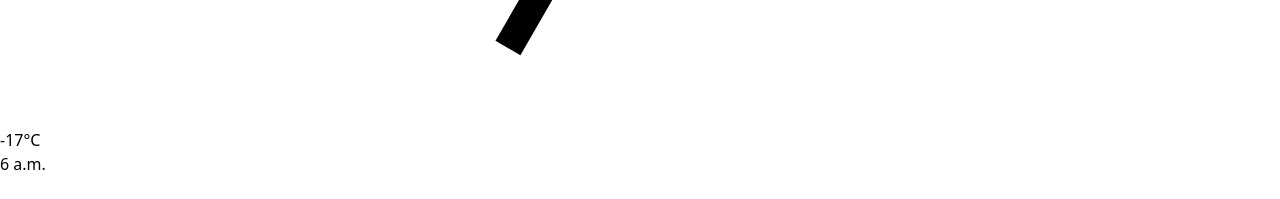
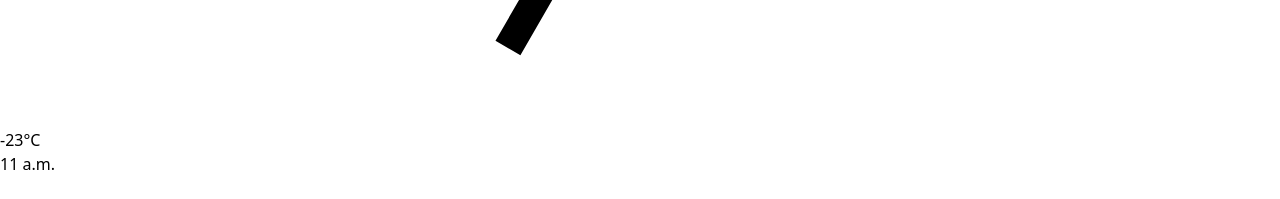
Before and after one commit to mezhmal/goddamn-weather, a Vue app: page /today in a window 1280 px wide. Shown: the part 2800-2999 px from the top of the page. Built offline with nearby package versions, Linux system fonts and the light colour scheme.

Commit message:
render temperature graph

```diff
--- a/src/components/HourByHourWidget.vue
+++ b/src/components/HourByHourWidget.vue
@@ -5,22 +5,46 @@ export interface Props {
   items: WeatherHourItem[]
 }
 const props = defineProps<Props>()
+
+const dayItemWidth = 80 //px
+const graphHeight = 150 //px
+const graphWidth = props.items.length * dayItemWidth
+const tempers = props.items.map((item) => item.temperature)
+const minTemper = Math.min(...tempers)
+const maxTemper = Math.max(...tempers)
+const deltaTemper = maxTemper - minTemper || 1
+const graphHeightRatio = (graphHeight - 8) / deltaTemper
+const graphShift = maxTemper * graphHeightRatio + 4
+const graphVerticalPoints = tempers.map((t) => t * graphHeightRatio * -1 + graphShift)
+const points = graphVerticalPoints
+  .map((point, index) => `${index * dayItemWidth + dayItemWidth / 2}, ${point}`)
+  .join(' ')
 </script>
 
 <template>
-  <div class="root w-full flex-grow flex flex-nowrap overflow-x-auto">
-    <div v-for="item in items" class="p-4 flex flex-col justify-center whitespace-nowrap">
-      <span class="text-xs text-zinc-500 self-center">
-        {{ item.hour }}
-      </span>
-      <img alt="Weather logo" src="@/assets/weather.svg" class="w-8 h-8 self-center" />
-      <div class="self-center">{{ item.temperature }}°C</div>
+  <div class="root w-full">
+    <div class="flex-grow flex flex-nowrap mb-4">
+      <div
+        v-for="item in items"
+        class="flex flex-col justify-center whitespace-nowrap"
+        :class="`w-[${dayItemWidth}px] min-w-[${dayItemWidth}px]`"
+      >
+        <span class="text-xs text-zinc-500 self-center">
+          {{ item.hour }}
+        </span>
+        <img alt="Weather logo" src="@/assets/weather.svg" class="w-8 h-8 self-center" />
+        <div class="self-center">{{ item.temperature }}°C</div>
+      </div>
     </div>
+    <svg xmlns="http://www.w3.org/2000/svg" :height="graphHeight" :width="graphWidth">
+      <polyline :points="points" fill="none" stroke="black" />
+    </svg>
   </div>
 </template>
 
 <style scoped>
 .root {
+  overflow-x: auto;
   scrollbar-width: none;
 }
 
--- a/src/pages/TodayPage.vue
+++ b/src/pages/TodayPage.vue
@@ -5,28 +5,36 @@ import type { WeatherHourItem } from '@/model'
 
 const data: WeatherHourItem[] = [
   {
-    hour: '5 a.m.',
+    hour: '10 a.m.',
+    temperature: -23,
+  },
+  {
+    hour: '11 a.m.',
+    temperature: -22,
+  },
+  {
+    hour: '12 a.m.',
     temperature: -17,
   },
   {
-    hour: '6 a.m.',
+    hour: '1 p.m.',
+    temperature: -16,
+  },
+  {
+    hour: '2 p.m.',
+    temperature: -15,
+  },
+  {
+    hour: '3 p.m.',
     temperature: -17,
   },
   {
-    hour: '7 a.m.',
-    temperature: -16,
+    hour: '4 p.m.',
+    temperature: -19,
   },
   {
-    hour: '8 a.m.',
-    temperature: -15,
-  },
-  {
-    hour: '9 a.m.',
-    temperature: -13,
-  },
-  {
-    hour: '10 a.m.',
-    temperature: -9,
+    hour: '5 p.m.',
+    temperature: -20,
   },
 ]
 </script>
--- a/src/pages/TomorrowPage.vue
+++ b/src/pages/TomorrowPage.vue
@@ -44,6 +44,30 @@ const data: WeatherHourItem[] = [
     hour: '10 a.m.',
     temperature: -10,
   },
+  {
+    hour: '11 a.m.',
+    temperature: -8,
+  },
+  {
+    hour: '12 a.m.',
+    temperature: -7,
+  },
+  {
+    hour: '1 p.m.',
+    temperature: -9,
+  },
+  {
+    hour: '2 p.m.',
+    temperature: -10,
+  },
+  {
+    hour: '3 p.m.',
+    temperature: -13,
+  },
+  {
+    hour: '4 p.m.',
+    temperature: -17,
+  },
 ]
 </script>
 
```
